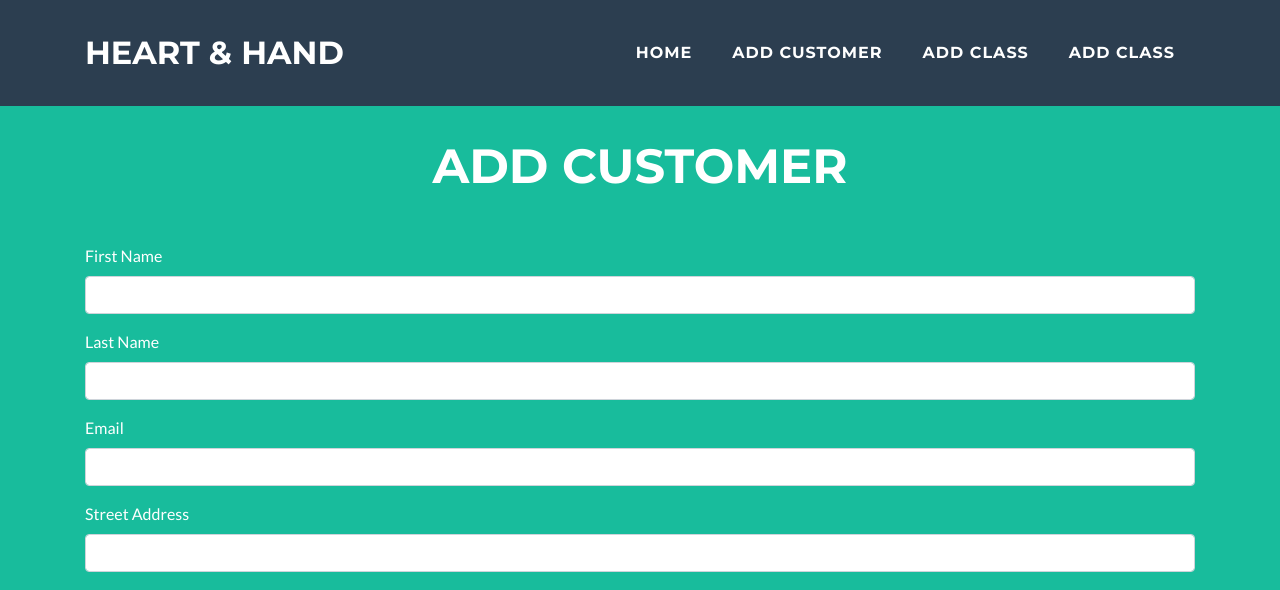
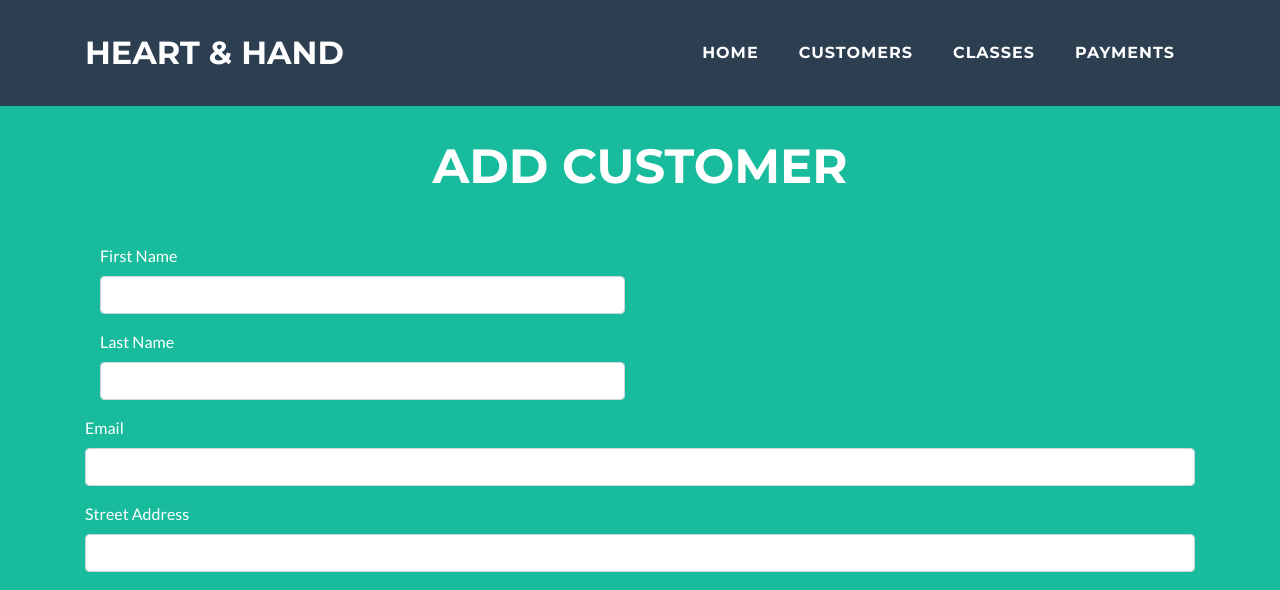
Before and after one commit to jayleth72/heart_-_hand, a Flask app: page /add_customer in a window 1280 px wide. Shown: the top 590 px of the page. Run offline with Flask 2, Linux system fonts and the light colour scheme; the visitor is signed in with stand-in values (Sample User, id 1); some libraries are stand-ins or nearby versions.

Commit message:
display changes

```diff
--- a/templates/add_customer.html
+++ b/templates/add_customer.html
@@ -15,8 +15,9 @@ Add Customer
         <div class="container form_details">
           <form method="POST" action="{{ url_for('add_customer') }}">
               {{ form.csrf_token }}
-              {{ render_field_with_errors(form.first_name, class="form-control") }}
-              {{ render_field_with_errors(form.last_name, class="form-control") }}
+              <div class="col-md-6">{{ render_field_with_errors(form.first_name, class="form-control") }}</div>
+              <div class="col-md-6">{{ render_field_with_errors(form.last_name, class="form-control") }}</div>
+
               {{ render_field_with_errors(form.email, class="form-control") }}
               {{ render_field_with_errors(form.street_address, class="form-control") }}
               {{ render_field_with_errors(form.suburb, class="form-control") }}
--- a/templates/layouts/layout1.html
+++ b/templates/layouts/layout1.html
@@ -42,13 +42,13 @@
               <a class="nav-link py-3 px-0 px-lg-3 rounded js-scroll-trigger" href="#">Home</a>
             </li>
             <li class="nav-item mx-0 mx-lg-1">
-              <a class="nav-link py-3 px-0 px-lg-3 rounded js-scroll-trigger" href="{{ url_for('add_customer') }}">Add Customer</a>
+              <a class="nav-link py-3 px-0 px-lg-3 rounded js-scroll-trigger" href="{{ url_for('add_customer') }}">Customers</a>
             </li>
             <li class="nav-item mx-0 mx-lg-1">
-              <a class="nav-link py-3 px-0 px-lg-3 rounded js-scroll-trigger" href="{{ url_for('add_class') }}">Add CLass</a>
+              <a class="nav-link py-3 px-0 px-lg-3 rounded js-scroll-trigger" href="{{ url_for('add_class') }}">Classes</a>
             </li>
             <li class="nav-item mx-0 mx-lg-1">
-              <a class="nav-link py-3 px-0 px-lg-3 rounded js-scroll-trigger" href="{{ url_for('add_class') }}">Add CLass</a>
+              <a class="nav-link py-3 px-0 px-lg-3 rounded js-scroll-trigger" href="{{ url_for('add_class') }}">Payments</a>
             </li>
           </ul>
         </div>
```
Also changed, not shown: templates/customer_admin.html (added, +52 -0 lines), templates/layouts/customer_admin.html (deleted, +0 -91 lines).
